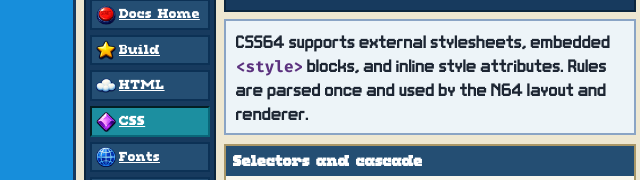
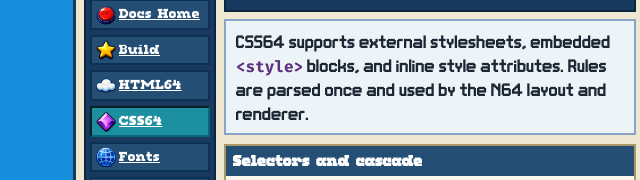
Before and after one commit to Boxingbruin/web64-website, a plain HTML site: page docs/css64.html in a window 1280 px wide. Shown: the part 356-536 px from the top of the page, 276-916 px from the left. Drawn offline with Linux system fonts and the light colour scheme.

Commit message:
Fix missing 64 on nav links.

```diff
--- a/docs/css64.html
+++ b/docs/css64.html
@@ -25,8 +25,8 @@
             <p class="docs-sidebar-title">Documentation</p>
             <a class="docs-side-link docs-side-home" href="../docs.html"><img class="docs-side-icon" src="../ui/start-button.png" alt="" width="20" height="20">Docs Home</a>
             <a class="docs-side-link docs-side-build" href="building-for-web64.html"><img class="docs-side-icon" src="../ui/star.png" alt="" width="20" height="20">Build</a>
-            <a class="docs-side-link docs-side-html" href="html64.html"><img class="docs-side-icon" src="../images/cloud.png" alt="" width="20" height="20">HTML</a>
-            <a class="docs-side-link docs-side-css docs-side-current" href="css64.html"><img class="docs-side-icon" src="../images/purple-crystal.png" alt="" width="20" height="20">CSS</a>
+            <a class="docs-side-link docs-side-html" href="html64.html"><img class="docs-side-icon" src="../images/cloud.png" alt="" width="20" height="20">HTML64</a>
+            <a class="docs-side-link docs-side-css docs-side-current" href="css64.html"><img class="docs-side-icon" src="../images/purple-crystal.png" alt="" width="20" height="20">CSS64</a>
             <a class="docs-side-link docs-side-fonts" href="fonts-and-languages.html"><img class="docs-side-icon" src="../ui/web.png" alt="" width="20" height="20">Fonts</a>
             <a class="docs-side-link docs-side-assets" href="images-and-assets.html"><img class="docs-side-icon" src="../images/cloud.png" alt="" width="20" height="20">Assets</a>
             <a class="docs-side-link docs-side-starter" href="starter-site.html"><img class="docs-side-icon" src="../ui/star.png" alt="" width="20" height="20">Starter</a>
```
